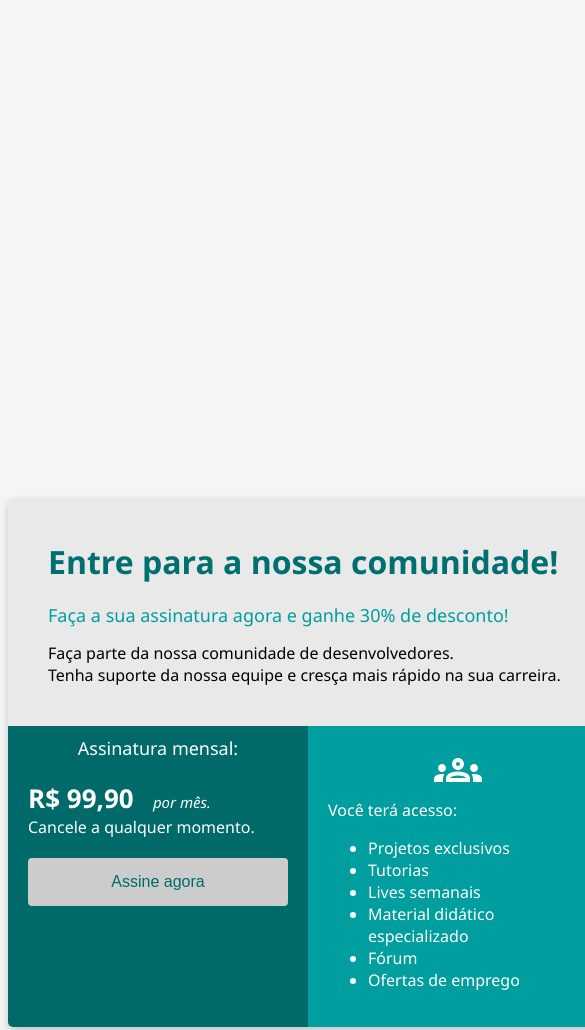
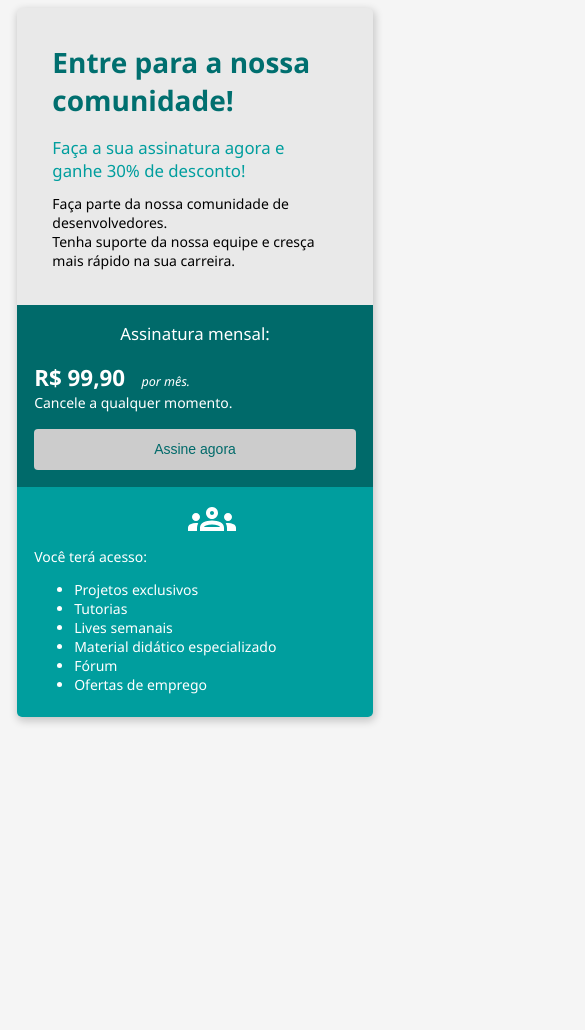
Before and after one commit to ferszabadi/bootcampdevjr-modulo2, a plain HTML site: page index.html in a window 390 px wide. Shown: the top 1030 px of the page, 585 px wide, since content can reach past the window. After the commit the page ends 844 px from the top, so only its background shows below. Drawn offline with Linux system fonts and the light colour scheme.

Commit message:
closes #6 - responsividade

```diff
--- a/index.html
+++ b/index.html
@@ -15,7 +15,6 @@
         .container {
             background-color: #E9E9E9;
             margin: auto;
-            margin-top: 500px;
 
             width: 600px;
 
@@ -27,7 +26,7 @@
         }
 
         .header {
-            padding: 40px;
+            padding: 2.5rem;
         }
 
         .flex-container {
@@ -37,58 +36,58 @@
 
         .header-title {
             color: #006F6F;
-            font-size: 32px;
+            font-size: 2rem;
             font-weight: 700;
-            margin-bottom: 20px;
+            margin-bottom: 1.2rem;
         }
 
         .header-subtitle {
             color: #009E9E;
-            font-size: 18px;
+            font-size: 1.2rem;
             font-weight: 500;
-            margin-bottom: 15px;
+            margin-bottom: 0.9rem;
         }
 
         .coluna1 {
             background-color: #006A6A;
             width: 50%;
-            padding: 10px 20px;
+            padding: 1.2rem;
             color: #FFFFFF;
         }
 
         .coluna2 {
             background-color: #009E9E;
             width: 50%;
-            padding: 20px;
+            padding: 0.6rem 1.2rem;
             color: #FFFFFF;
         }
 
         .subscription-title {
-            font-size: 18px;
+            font-size: 1.2rem;
             text-align: center;
-            margin-bottom: 20px;
+            margin-bottom: 1.2rem;
         }
 
         .price {
-            font-size: 26px;
+            font-size: 1.6rem;
             font-weight: 700;
         }
 
         .month {
-            font-size: 15px;
+            font-size: 0.9rem;
             font-style: italic;
-            margin-left: 15px;
+            margin-left: 0.9rem;
         }
 
         .button {
             width: 100%;
-            padding: 15px 32px;
+            padding: 0.9rem 2rem;
             color: #006A6A;
-            font-size: 16px;
+            font-size: 1rem;
             border-radius: 4px;
             border: none;
             background-color: #CCCCCC;
-            margin-top: 20px;
+            margin-top: 1.2rem;
             cursor: pointer;
         }
 
@@ -98,6 +97,26 @@
 
         .image-group {
             text-align: center;
+        }
+
+        @media screen and (max-width: 620px) {
+            html{
+                font-size: 14px;
+            }
+
+            .flex-container{
+                flex-direction: column;
+            }
+            .coluna1{
+                width: 100%;
+                box-sizing: border-box;
+            }
+            .coluna2{
+                width: 100%;
+            }
+            .container{
+                width: 95%;
+            }
         }
     </style>
 
```
Also changed, not shown: module02-example-index-mobile.png (added).
